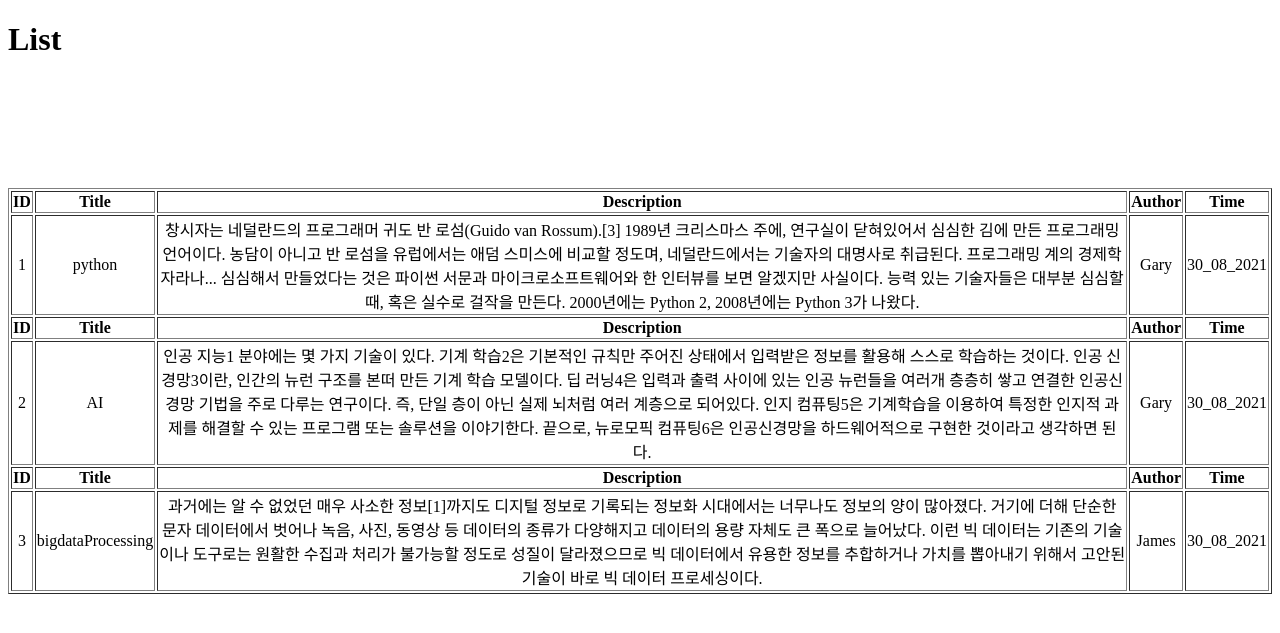
After one commit to kbigdata005/web_server, a Flask app: page /list in a window 1280 px wide. The commit adds this page. Shown: the top 633 px of the page. Run offline with Flask 3, Linux system fonts and the light colour scheme.

Commit message:
7-17 get post

```diff
--- a/app.py
+++ b/app.py
@@ -1,16 +1,42 @@
 from flask import Flask , render_template ,request
+from data import Articles
+# print(Articles())
 
 app = Flask(__name__)
 
 @app.route('/' , methods=['GET','POST'])
 def index():
-    if request.method == "GET":
-        os_info = dict(request.headers)
-        print(os_info)
-        return render_template('index.html',header=os_info )
+    # if request.method == "GET":
+    #     os_info = dict(request.headers)
+    #     print(os_info)
+    #     name = request.args.get("name")
+    #     print(name)
+    #     hello = request.args.get("hello")
+    #     print(hello)
+    #     return render_template('index.html',header=f'{name}님 {hello}!!' )
 
-    elif request.method == "POST":
-        return render_template('index.html',header= "안녕하세요 김태경입니다.!!!")
+    # elif request.method == "POST":
+    #     data  = request.form.get("name")
+    #     data_2 = request.form['hello']
+    #     print(data_2)
+        # return render_template('index.html',header= "안녕하세요 김태경입니다.!!!")
+
+    return render_template('index.html')
+
+@app.route('/hello', methods=['GET', 'POST'])
+def hello():
+    if request.method =="GET":
+        return render_template('hello.html')
+
+    elif request.method =="POST":
+        name = request.form['name']
+        hello = request.form['hello']
+        return render_template('index.html', name=name , hello = hello)
+
+@app.route('/list', methods=['GET' , 'POST'])
+def list():
+    data = Articles()
+    return render_template('list.html' , data=data)
 
 
 if __name__ == '__main__':
--- /dev/null
+++ b/data.py
@@ -0,0 +1,7 @@
+def Articles():
+    articles = [
+        {'id':1 , 'title':'python', 'desc':'창시자는 네덜란드의 프로그래머 귀도 반 로섬(Guido van Rossum).[3] 1989년 크리스마스 주에, 연구실이 닫혀있어서 심심한 김에 만든 프로그래밍 언어이다. 농담이 아니고 반 로섬을 유럽에서는 애덤 스미스에 비교할 정도며, 네덜란드에서는 기술자의 대명사로 취급된다. 프로그래밍 계의 경제학자라나... 심심해서 만들었다는 것은 파이썬 서문과 마이크로소프트웨어와 한 인터뷰를 보면 알겠지만 사실이다. 능력 있는 기술자들은 대부분 심심할 때, 혹은 실수로 걸작을 만든다. 2000년에는 Python 2, 2008년에는 Python 3가 나왔다.','author':'Gary', 'create_at':'30_08_2021'},
+        {'id':2 , 'title':'AI', 'desc':'인공 지능1 분야에는 몇 가지 기술이 있다. 기계 학습2은 기본적인 규칙만 주어진 상태에서 입력받은 정보를 활용해 스스로 학습하는 것이다. 인공 신경망3이란, 인간의 뉴런 구조를 본떠 만든 기계 학습 모델이다. 딥 러닝4은 입력과 출력 사이에 있는 인공 뉴런들을 여러개 층층히 쌓고 연결한 인공신경망 기법을 주로 다루는 연구이다. 즉, 단일 층이 아닌 실제 뇌처럼 여러 계층으로 되어있다. 인지 컴퓨팅5은 기계학습을 이용하여 특정한 인지적 과제를 해결할 수 있는 프로그램 또는 솔루션을 이야기한다. 끝으로, 뉴로모픽 컴퓨팅6은 인공신경망을 하드웨어적으로 구현한 것이라고 생각하면 된다.','author':'Gary', 'create_at':'30_08_2021'},
+        {'id':3 , 'title':'bigdataProcessing', 'desc':'과거에는 알 수 없었던 매우 사소한 정보[1]까지도 디지털 정보로 기록되는 정보화 시대에서는 너무나도 정보의 양이 많아졌다. 거기에 더해 단순한 문자 데이터에서 벗어나 녹음, 사진, 동영상 등 데이터의 종류가 다양해지고 데이터의 용량 자체도 큰 폭으로 늘어났다. 이런 빅 데이터는 기존의 기술이나 도구로는 원활한 수집과 처리가 불가능할 정도로 성질이 달라졌으므로 빅 데이터에서 유용한 정보를 추합하거나 가치를 뽑아내기 위해서 고안된 기술이 바로 빅 데이터 프로세싱이다.','author':'James', 'create_at':'30_08_2021'}
+        ]
+    return articles
--- /dev/null
+++ b/request.py
@@ -0,0 +1,4 @@
+import requests
+
+response = requests.get("https://api.openweathermap.org/data/2.5/weather?q=강서구&appid=3dc06380d440e4afeac98d7f604cbeb4")
+print(response.text)
--- /dev/null
+++ b/templates/list.html
@@ -0,0 +1,42 @@
+<!DOCTYPE html>
+<html lang="en">
+<head>
+    <meta charset="UTF-8">
+    <meta name="viewport" content="width=device-width, initial-scale=1.0">
+    <title>list page</title>
+</head>
+<body>
+    <h1>List</h1>
+    <!-- <ul>
+        {% for x in data %}
+        <div style="margin-bottom: 40px;">
+            <li>ID: {{x['id']}}</li>
+            <li>TITLE: {{x['title']}}</li>
+            <li>DESC: {{x['desc']}}</li>
+            <li>AUTHOR: {{x['author']}}</li>
+            <li>CREATED AT: {{x['create_at']}}</li>
+        </div>
+        {% endfor %}
+    </ul> -->
+    <table border = "1" align = "center">
+
+        {% for x in data %}
+            <th>ID</th>
+            <th>Title</th>
+            <th>Description</th>
+            <th>Author</th>
+            <th>Time</th>
+            <tr align = "center">
+                <td>{{ x['id'] }}</td>
+                <td>{{ x['title'] }}</td>
+                <td>{{ x['desc'] }}</td>
+                <td>{{ x['author'] }}</td>
+                <td>{{ x['create_at'] }}</td>
+            </tr>
+
+            <br><br>
+
+        {% endfor %}
+    </table>
+</body>
+</html>
```
Also changed, not shown: templates/hello.html (added, +24 -0 lines), templates/index.html (+6 -1 lines).
